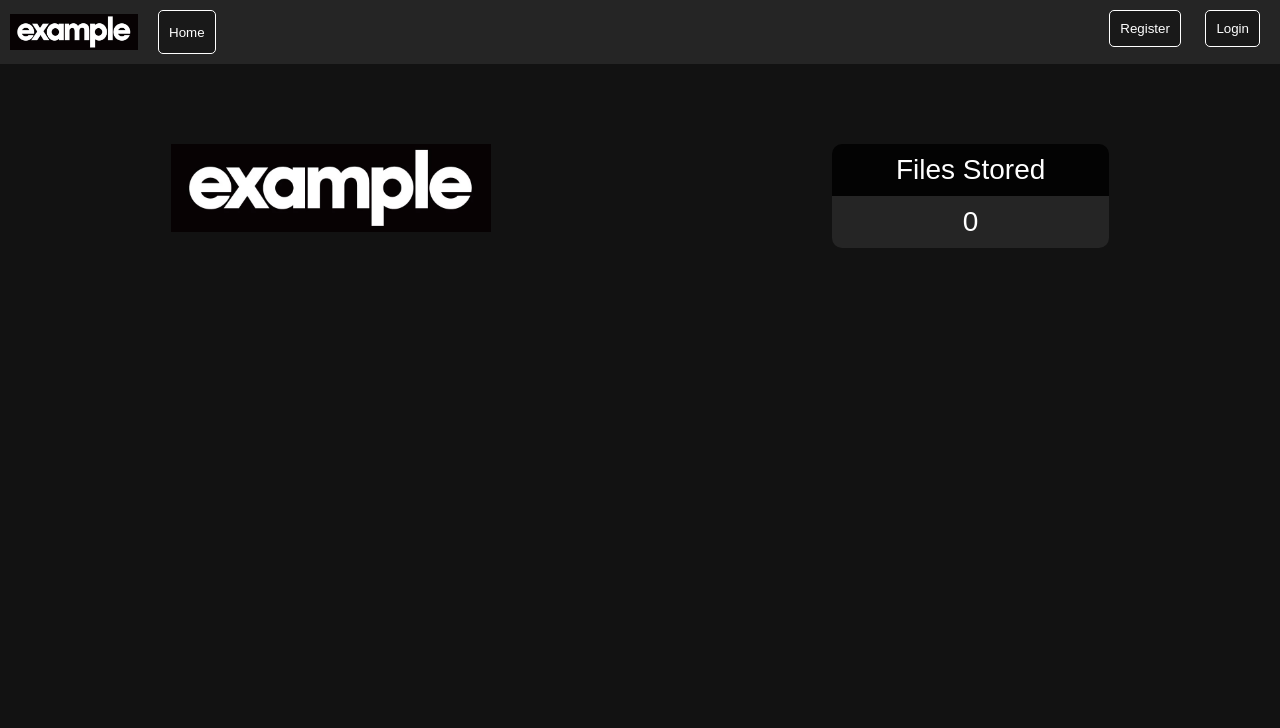
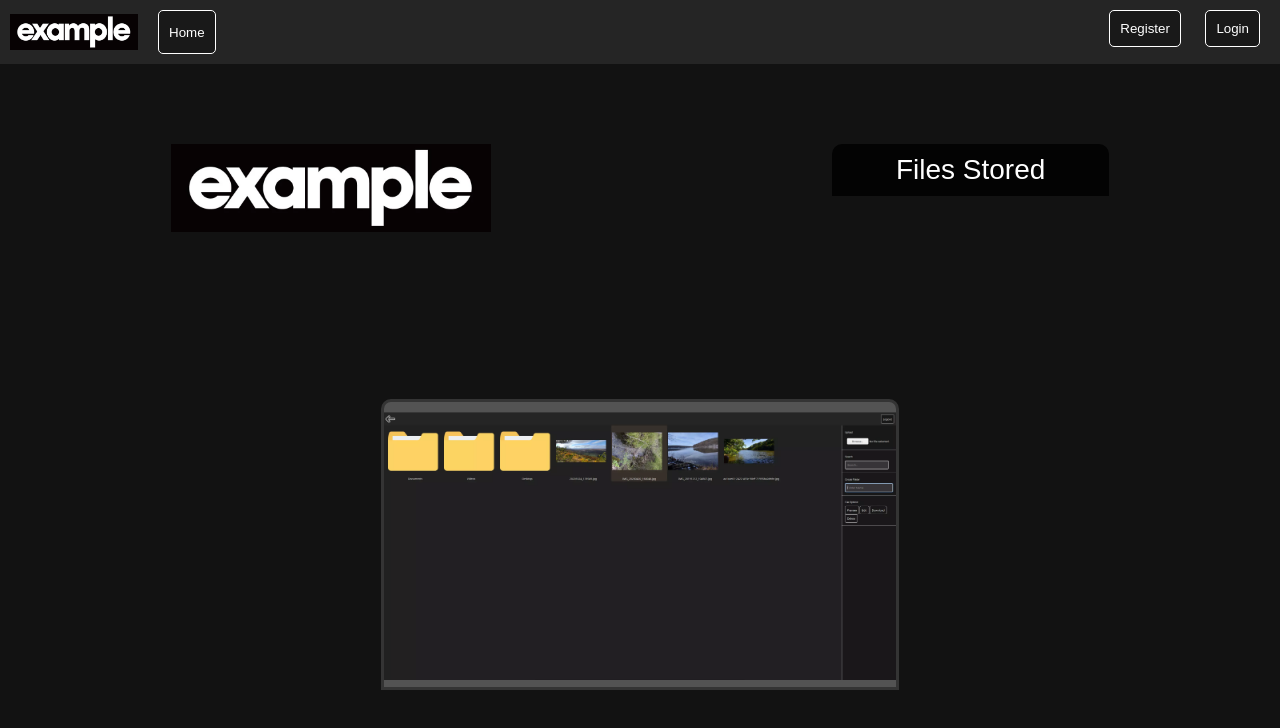
Before and after one commit to RaspberryProgramming/S3FileHost, a website: page public/mustache/index.mustache in a window 1280 px wide. Drawn offline with nearby package versions, Linux system fonts and the light colour scheme; files that its build step writes are made by us from their sources.

Commit message:
Added preview of storage manager and browser outline to index file

```diff
--- a/public/css/public.css
+++ b/public/css/public.css
@@ -28,6 +28,7 @@ body {
     border-top-right-radius: 10px;
     padding-right: 5vw;
     padding-left: 5vw;
+    text-align: center;
 }
 
 .display .info {
@@ -37,6 +38,15 @@ body {
     border-bottom-left-radius: 10px;
     border-bottom-right-radius: 10px;
 
+}
+
+.browser-border {
+    padding-top: 10px;
+    border-style: solid;
+    border-top-right-radius: 10px;
+    border-top-left-radius: 10px;
+    border-color: #343434;
+    background-color: #535353;
 }
 
 .content {
--- a/public/mustache/index.mustache
+++ b/public/mustache/index.mustache
@@ -23,7 +23,12 @@
 
     <div class="display" id="files-stored">
         <div class="title" id="title">Files Stored</div>
-        <div id="counter" class="info">0</div>
+            </div>
+        </div>
+        <div class="display" id="example">
+            <div class="browser-border">
+                <img style="max-height: 40vh; max-width: 40vw;" src="/images/example-desktop.webp">
+            </div>
     </div>
     </div>
 </body>
```
Also changed, not shown: public/images/example-desktop.webp (added).
